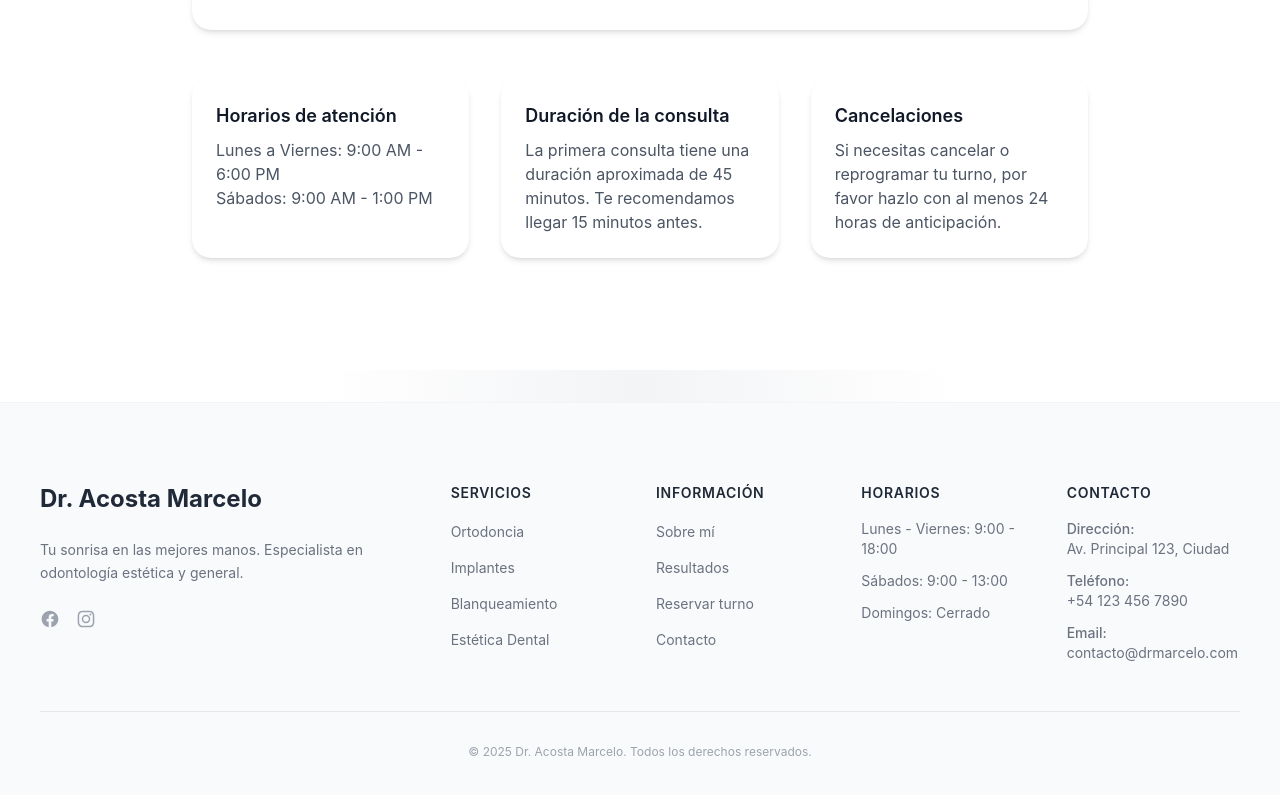
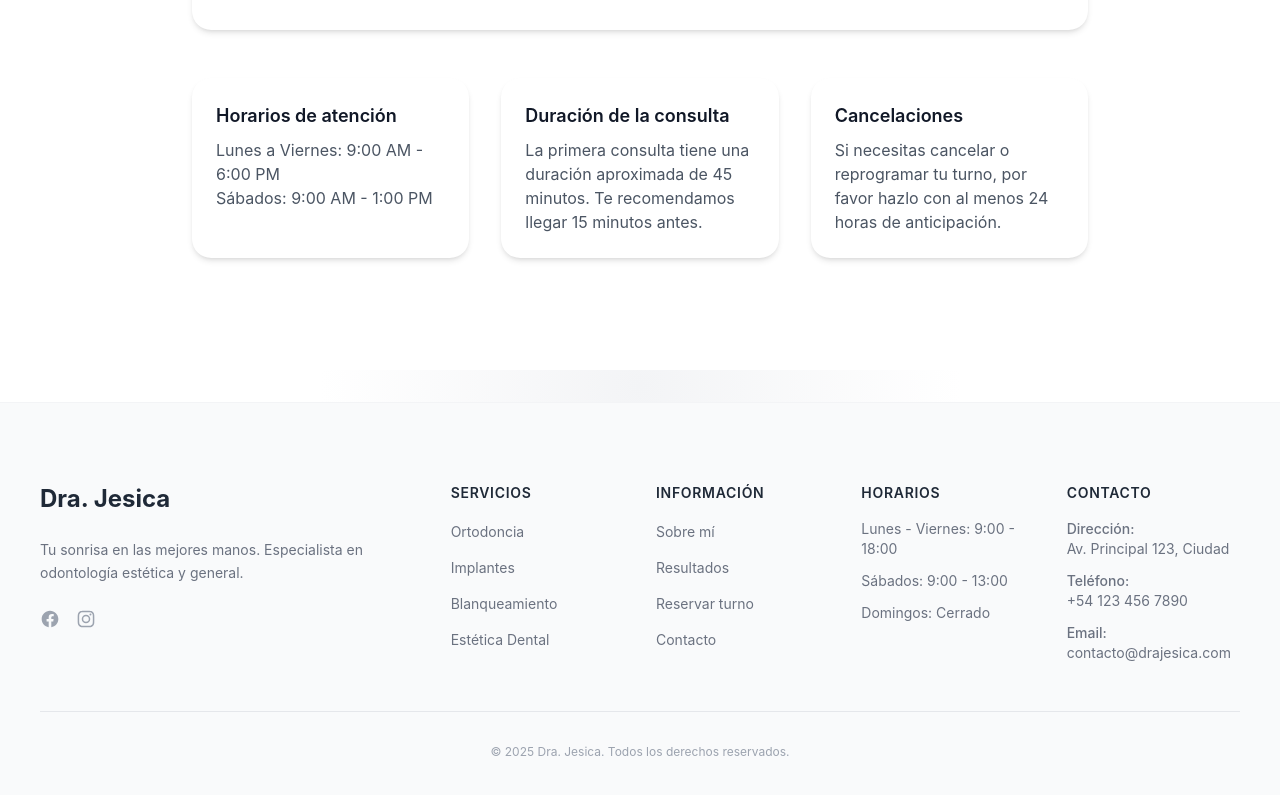
Before and after one commit to Julian986/Salud-dental, a React (Vite) app: page /turnos in a window 1280 px wide. Shown: the part 957-1752 px from the top of the page. Built offline with nearby package versions, Linux system fonts and the light colour scheme; the HTML template or start-up script is replaced by a standard one.

Commit message:
Prueba 1

```diff
--- a/index.html
+++ b/index.html
@@ -4,8 +4,8 @@
     <meta charset="UTF-8" />
     <link rel="icon" type="image/svg+xml" href="https://res.cloudinary.com/dnnxgzqzv/image/upload/v1749765861/odontologia_obqkml.png" />
     <meta name="viewport" content="width=device-width, initial-scale=1.0" />
-    <title>Dr. Marcelo - Odontología</title>
-    <meta name="description" content="Clínica dental del Dr. Marcelo - Servicios de odontología general, estética y especializada" />
+    <title>Dra. Jesica - Odontología</title>
+    <meta name="description" content="Clínica dental de la Dra. Jesica - Servicios de odontología general, estética y especializada" />
   </head>
   <body>
     <div id="root"></div>
--- a/src/components/layout/Footer.tsx
+++ b/src/components/layout/Footer.tsx
@@ -8,7 +8,7 @@ const Footer = () => {
         <div className="mx-auto max-w-7xl px-6 sm:px-8 lg:px-10 py-12 sm:py-16 lg:py-20"> {/* Ajuste de padding lateral y vertical */}
           <div className="xl:grid xl:grid-cols-3 xl:gap-8">
             <div className="space-y-6">
-              <h2 className="text-2xl font-bold text-gray-800">Dr. Acosta Marcelo</h2> {/* Color más oscuro */}
+              <h2 className="text-2xl font-bold text-gray-800">Dra. Jesica</h2> {/* Color más oscuro */}
               <p className="text-sm text-gray-500 leading-relaxed"> {/* Texto más suave */}
                 Tu sonrisa en las mejores manos. Especialista en odontología estética y general.
               </p>
@@ -106,7 +106,7 @@ const Footer = () => {
                     </li>
                     <li className="text-sm text-gray-500">
                       <span className="font-medium block">Email:</span>
-                      contacto@drmarcelo.com
+                      contacto@drajesica.com
                     </li>
                   </ul>
                 </div>
@@ -116,7 +116,7 @@ const Footer = () => {
 
           <div className="mt-12 pt-8 border-t border-gray-200">
             <p className="text-xs text-gray-400 text-center">
-              &copy; {new Date().getFullYear()} Dr. Acosta Marcelo. Todos los derechos reservados.
+              &copy; {new Date().getFullYear()} Dra. Jesica. Todos los derechos reservados.
             </p>
           </div>
         </div>
--- a/src/components/layout/Header.tsx
+++ b/src/components/layout/Header.tsx
@@ -23,8 +23,8 @@ const Header = () => {
       <nav className="flex items-center justify-between p-6 lg:px-8" aria-label="Global">
         <div className="flex lg:flex-1">
           <Link to="/" className="-m-1.5 p-1.5">
-            <span className="sr-only">Dr. Acosta Marcelo</span>
-            <h1 className="text-lg font-semibold leading-6 text-gray-900">Dr. Acosta Marcelo</h1>
+            <span className="sr-only">Dra. Jesica</span>
+            <h1 className="text-lg font-semibold leading-6 text-gray-900">Dra. Jesica</h1>
           </Link>
         </div>
 
@@ -86,8 +86,8 @@ const Header = () => {
             <div className="fixed inset-y-0 right-0 z-50 w-full max-w-sm overflow-y-auto bg-white px-6 py-6 sm:max-w-sm sm:ring-1 sm:ring-gray-900/10">
               <div className="flex items-center justify-between">
                 <Link to="/" className="-m-1.5 p-1.5">
-                  <span className="sr-only">Dr. Acosta Marcelo</span>
-                  <h1 className="text-lg font-semibold leading-6 text-gray-900">Dr. Acosta Marcelo</h1>
+                  <span className="sr-only">Dra. Jesica</span>
+                  <h1 className="text-lg font-semibold leading-6 text-gray-900">Dra. Jesica</h1>
                 </Link>
                 <button
                   type="button"
--- a/src/pages/About.tsx
+++ b/src/pages/About.tsx
@@ -27,13 +27,13 @@ const About = () => {
         transition={{ duration: 0.5 }}
         className="max-w-4xl mx-auto"
       >
-        <h1 className="text-4xl font-bold text-gray-900 mb-8">Sobre el Dr. Acosta Marcelo</h1>
+        <h1 className="text-4xl font-bold text-gray-900 mb-8">Sobre la Dra. Jesica</h1>
 
         <div className="grid md:grid-cols-2 gap-12 items-center mb-12">
           <div className="relative aspect-square rounded-lg overflow-hidden">
             <img
-              src="https://res.cloudinary.com/dnnxgzqzv/image/upload/v1749764292/Dr.Marcelo_ciyvsl.webp"
-              alt="Dr. Marcelo"
+              src="https://res.cloudinary.com/dnnxgzqzv/image/upload/v1749842376/jesica_exuyvz.webp"
+              alt="Dra. Jesica"
               className="object-cover w-full h-full"
             />
           </div>
@@ -43,12 +43,12 @@ const About = () => {
               10 años de experiencia en odontología
             </h2>
             <p className="text-gray-600 mb-6">
-              El Dr. Acosta Marcelo es un profesional altamente calificado con más de una década de experiencia
+              La Dra. Jesica es una profesional altamente calificada con más de una década de experiencia
               en el campo de la odontología. Su enfoque se centra en proporcionar atención personalizada
               y tratamientos de la más alta calidad para cada paciente.
             </p>
             <p className="text-gray-600">
-              Especializado en odontología estética y general, el Dr. Marcelo combina su experiencia
+              Especializada en odontología estética y general, la Dra. Jesica combina su experiencia
               con las últimas tecnologías y técnicas para garantizar los mejores resultados para sus
               pacientes.
             </p>
@@ -91,7 +91,7 @@ const About = () => {
             <iframe
               className="w-full h-full"
               src="https://www.youtube.com/embed/your-video-id"
-              title="Video sobre el Dr. Marcelo"
+              title="Video sobre la Dra. Jesica"
               allow="accelerometer; autoplay; clipboard-write; encrypted-media; gyroscope; picture-in-picture"
               allowFullScreen
             />
--- a/src/pages/Contact.tsx
+++ b/src/pages/Contact.tsx
@@ -225,7 +225,7 @@ const Contact = () => {
                   <svg className="w-5 h-5 text-primary" fill="none" stroke="currentColor" viewBox="0 0 24 24">
                     <path strokeLinecap="round" strokeLinejoin="round" strokeWidth={2} d="M3 8l7.89 5.26a2 2 0 002.22 0L21 8M5 19h14a2 2 0 002-2V7a2 2 0 00-2-2H5a2 2 0 00-2 2v10a2 2 0 002 2z" />
                   </svg>
-                  contacto@drmarcelo.com
+                  contacto@drajesica.com
                 </p>
               </div>
               <div>
@@ -243,7 +243,7 @@ const Contact = () => {
           {/* Mapa */}
           <div className="rounded-lg overflow-hidden w-full h-96"> {/* Altura fija recomendada */}
             <iframe
-              src="https://www.google.com/maps/embed?pb=!1m18!1m12!1m3!1d3145.4467304654595!2d-57.553719624528306!3d-37.96670264279349!2m3!1f0!2f0!3f0!3m2!1i1024!2i768!4f13.1!3m3!1m2!1s0x9584db0bcfa36805%3A0xbd8f81a0d3afebdc!2sConsultorio%20Odontol%C3%B3gico%20Integral%20constituci%C3%B3n%20-%20Dr.%20Acosta%20Marcelo!5e0!3m2!1ses!2sar!4v1749577839960!5m2!1ses!2sar"
+              src="https://www.google.com/maps/embed?pb=!1m18!1m12!1m3!1d3145.4467304654595!2d-57.553719624528306!3d-37.96670264279349!2m3!1f0!2f0!3f0!3m2!1i1024!2i768!4f13.1!3m3!1m2!1s0x9584db0bcfa36805%3A0xbd8f81a0d3afebdc!2sConsultorio%20Odontol%C3%B3gico%20Integral%20constituci%C3%B3n%20-%20Dra.%20Jesica!5e0!3m2!1ses!2sar!4v1749577839960!5m2!1ses!2sar"
               width="100%"
               height="100%"
               style={{ border: 0 }}
--- a/src/pages/Home.tsx
+++ b/src/pages/Home.tsx
@@ -31,7 +31,7 @@ const featuredServices = [
 const testimonials = [
   {
     name: 'María González',
-    text: 'Excelente atención y resultados. El Dr. Marcelo es muy profesional y cuidadoso.',
+    text: 'Excelente atención y resultados. La Dra. Jesica es muy profesional y cuidadosa.',
     rating: 5,
     avatar: 'https://i.pravatar.cc/150?img=23'
   },
--- a/src/pages/Results.tsx
+++ b/src/pages/Results.tsx
@@ -57,7 +57,7 @@ const testimonials: Testimonial[] = [
     "id": 3,
     "name": "Laura Martínez",
     "image": 'https://i.pravatar.cc/150?img=26',
-    "text": "¡Increíble el cambio en solo 45 minutos! El Dr. Marcelo me explicó todo el proceso y me hizo sentir muy segura. Mi sonrisa pasó de estar amarillenta a lucir blanca y radiante, sin ninguna molestia. ¡Totalmente recomendado!",
+    "text": "¡Increíble el cambio en solo 45 minutos! La Dra. Jesica me explicó todo el proceso y me hizo sentir muy segura. Mi sonrisa pasó de estar amarillenta a lucir blanca y radiante, sin ninguna molestia. ¡Totalmente recomendado!",
     "rating": 5,
     "treatment": "Blanqueamiento Dental con Láser"
   },
@@ -65,7 +65,7 @@ const testimonials: Testimonial[] = [
     "id": 4,
     "name": "Carlos Rojas",
     "image": "https://i.pravatar.cc/150?img=13",
-    "text": "Al principio dudaba por los brackets, pero el Dr. Marcelo me mostró casos similares y me explicó todo el proceso. Durante los 18 meses de tratamiento, las citas fueron eficientes y el seguimiento personalizado fue excelente. ¡Hoy tengo la sonrisa que siempre quise!",
+    "text": "Al principio dudaba por los brackets, pero la Dra. Jesica me mostró casos similares y me explicó todo el proceso. Durante los 18 meses de tratamiento, las citas fueron eficientes y el seguimiento personalizado fue excelente. ¡Hoy tengo la sonrisa que siempre quise!",
     "rating": 5,
     "treatment": "Ortodoncia con Brackets Metálicos"
   },
@@ -73,7 +73,7 @@ const testimonials: Testimonial[] = [
     "id": 5,
     "name": "Ana López",
     "image": "https://i.pravatar.cc/150?img=47",
-    "text": "Perdí varias piezas dentales y me daba vergüenza sonreír. En solo 3 semanas, el Dr. Marcelo me ayudó a recuperar mi sonrisa con prótesis que son increíblemente cómodas y naturales. ¡Ahora puedo comer de todo y sonreír con confianza!",
+    "text": "Perdí varias piezas dentales y me daba vergüenza sonreír. En solo 3 semanas, la Dra. Jesica me ayudó a recuperar mi sonrisa con prótesis que son increíblemente cómodas y naturales. ¡Ahora puedo comer de todo y sonreír con confianza!",
     "rating": 5,
     "treatment": "Prótesis Dentales Totales Removibles"
   }
```
Also changed, not shown: public/Captura de pantalla 2025-06-13 161312.png (added), 1 other file (tests, documents, lock files or other folders).
